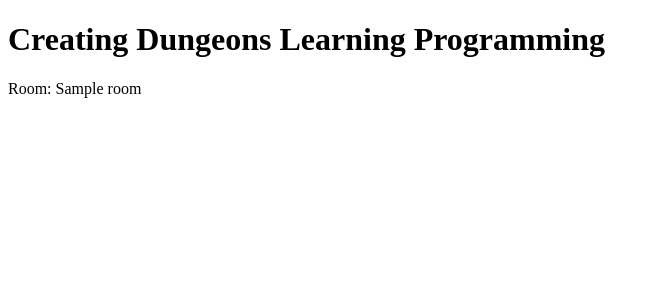
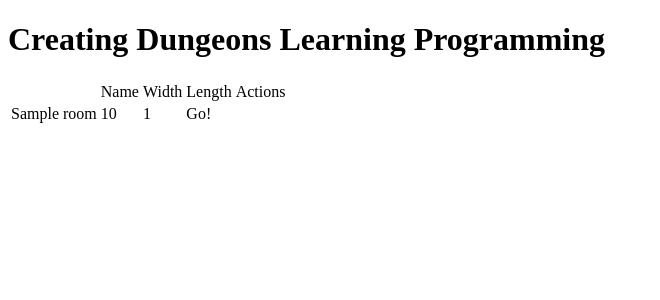
Before and after one commit to LeoKnox/django_dungeon, a Python web app: template rooms/templates/room/index.html in a window 1280 px wide. Shown: the top 300 px of the page, without its empty margins (0-660 px from the left). Run offline with Jinja, Linux system fonts and the light colour scheme; the template is opened without the code that fills it: most values are stand-ins (such as "Sample title", 1, 10 or a date in 2020).

Commit message:
Add files via upload

```diff
--- a/rooms/templates/room/index.html
+++ b/rooms/templates/room/index.html
@@ -3,7 +3,20 @@
 {% block content %}
 <h1>Creating Dungeons Learning Programming</h1>
 
-{% for room in rooms %}
-    <p>Room: {{ room.name }}</p>
-{% endfor %}
+<table>
+    <th>
+        <td>Name</td>
+        <td>Width</td>
+        <td>Length</td>
+        <td>Actions</td>
+    </th>
+    {% for room in rooms %}
+    <tr>
+        <td>{{ room.name }}</td>
+        <td>{{ room.width }}</td>
+        <td>{{ room.length }}</td>
+        <td>Go!</td>
+    </tr>
+    {% endfor %}
+</table>
 {% endblock %}
```
